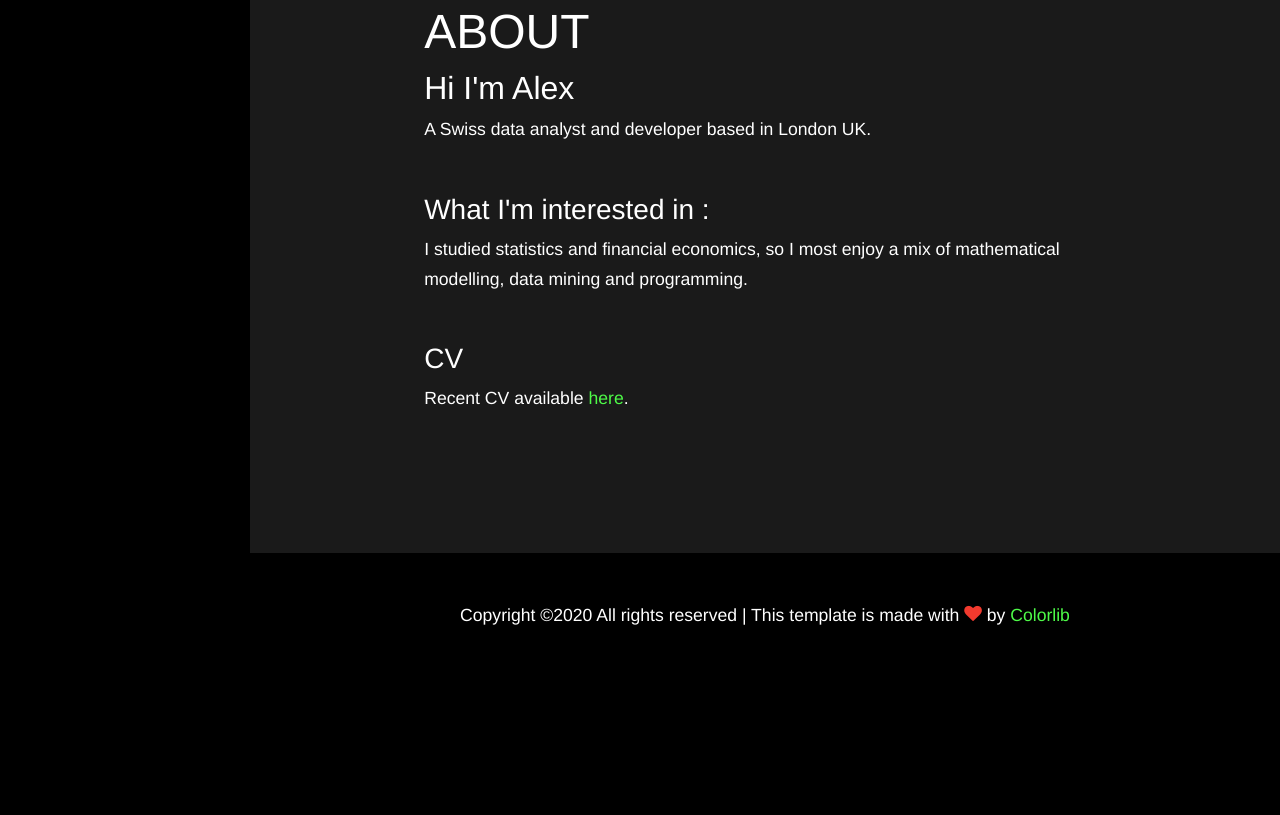
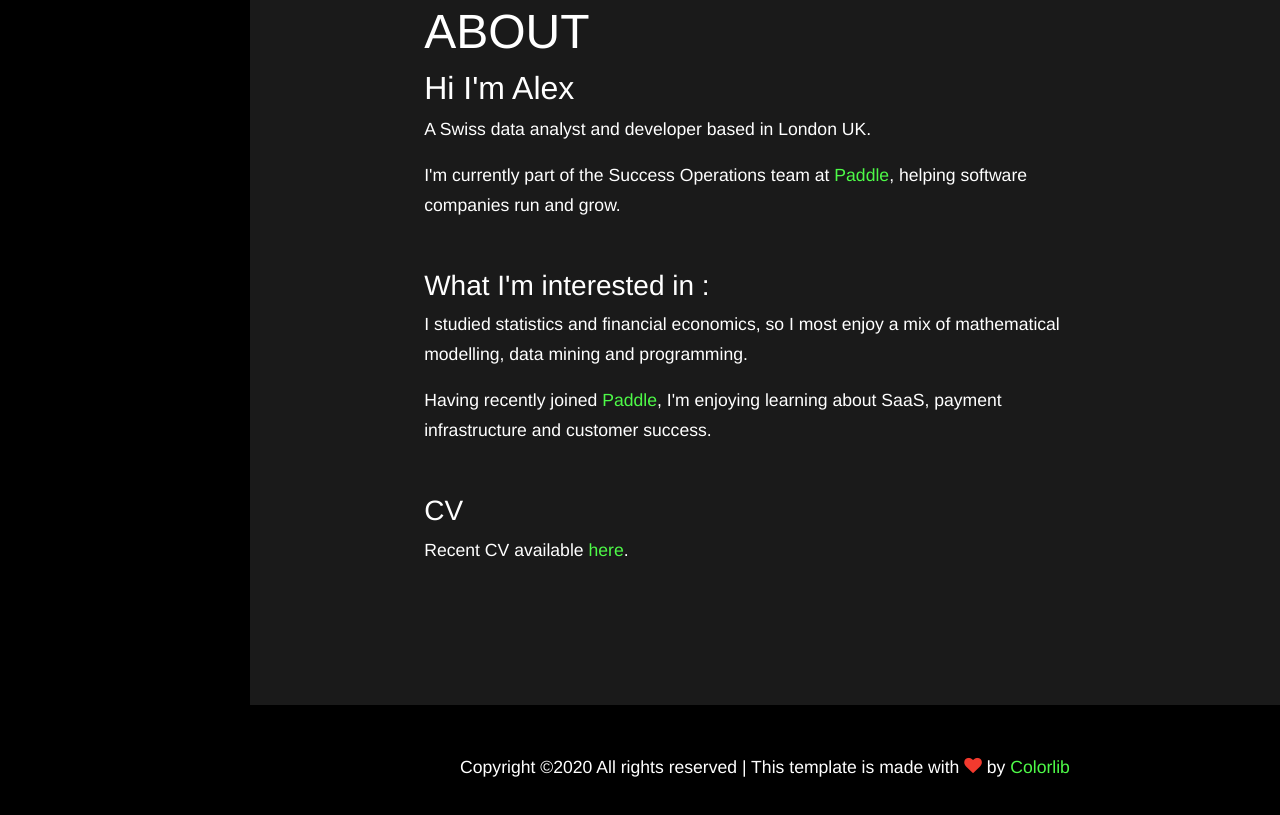
Before and after one commit to alex-andrey/alex-andrey.github.io, a plain HTML site: page index.html in a window 1280 px wide. Shown: the part 1320-2135 px from the top of the page. Before the commit the page ends 2015 px from the top, so only its background shows below. Drawn offline with Linux system fonts and the light colour scheme; files whose address does not match are found by name.

Commit message:
added new job

```diff
--- a/index.html
+++ b/index.html
@@ -89,9 +89,11 @@
               <!-- <div data-aos="fade-up"  data-aos-delay="0"> -->
               <h2 class="text-white">Hi I'm Alex</h2>
               <p>A Swiss data analyst and developer based in London UK.</p>
+              <p>I'm currently part of the Success Operations team at <a href="https://paddle.com/">Paddle</a>, helping software companies run and grow</a>.</p>
 
               <h3 class="text-white mt-5">What I'm interested in :</h3>
               <p>I studied statistics and financial economics, so I most enjoy a mix of mathematical modelling, data mining and programming.</p>
+              <p>Having recently joined <a href="https://paddle.com/">Paddle</a>, I'm enjoying learning about SaaS, payment infrastructure and customer success.</p>
 
               <h3 class="text-white mt-5">CV</h3>
               <p>Recent CV available <a href="https://drive.google.com/file/d/11PUI2QkSZpxab9soH6qQWE35Y_qlcbMp/view?usp=sharing">here</a>.</p>
```
